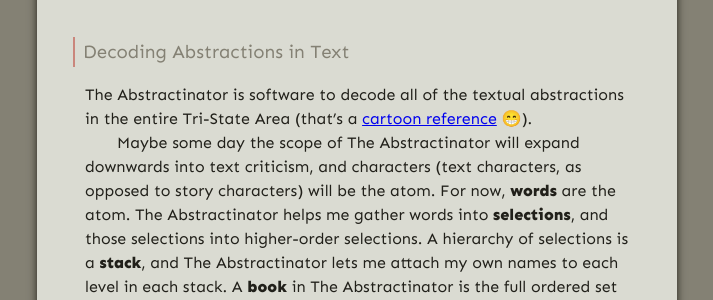
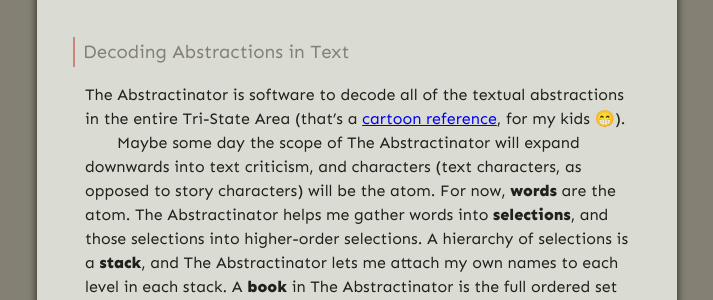
Before and after one commit to gospel-desk/www.logstown.com, a Jekyll site: the page built from _posts/2020-05-10-the-abstractinator.md, in a window 1280 px wide and 900 px high, scrolled down 1443 px. Shown: the part 151-451 px from the top of the window, without its empty margins (283-996 px from the left). Built offline with Jekyll 4.4.1, drawn with Linux system fonts in a browser that asks for light colours.

Commit message:
I love my kids.

```diff
--- a/_posts/2020-05-10-the-abstractinator.md
+++ b/_posts/2020-05-10-the-abstractinator.md
@@ -34,9 +34,10 @@ The Abstractinator.
 
 #### Decoding Abstractions in Text
 
-The Abstractinator is software to decode all of the textual abstractions in
-the entire Tri-State
-Area (that's a [cartoon reference](https://phineasandferb.fandom.com/wiki/List_of_Doofenshmirtz%27s_schemes_and_inventions) 😁).
+The Abstractinator is software to decode all of the textual abstractions in the
+entire Tri-State Area (that's a [cartoon
+reference](https://phineasandferb.fandom.com/wiki/List_of_Doofenshmirtz%27s_schemes_and_inventions),
+for my kids 😁).
 
 Maybe some day the scope of The Abstractinator will expand downwards into text
 criticism, and characters (text characters, as opposed to story characters)
```
